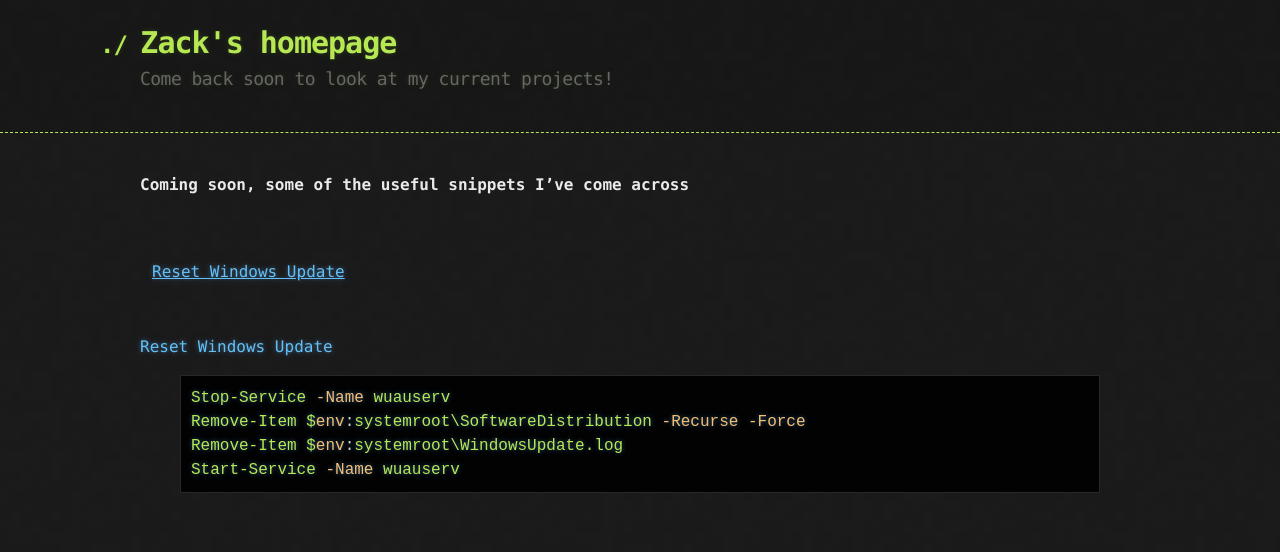
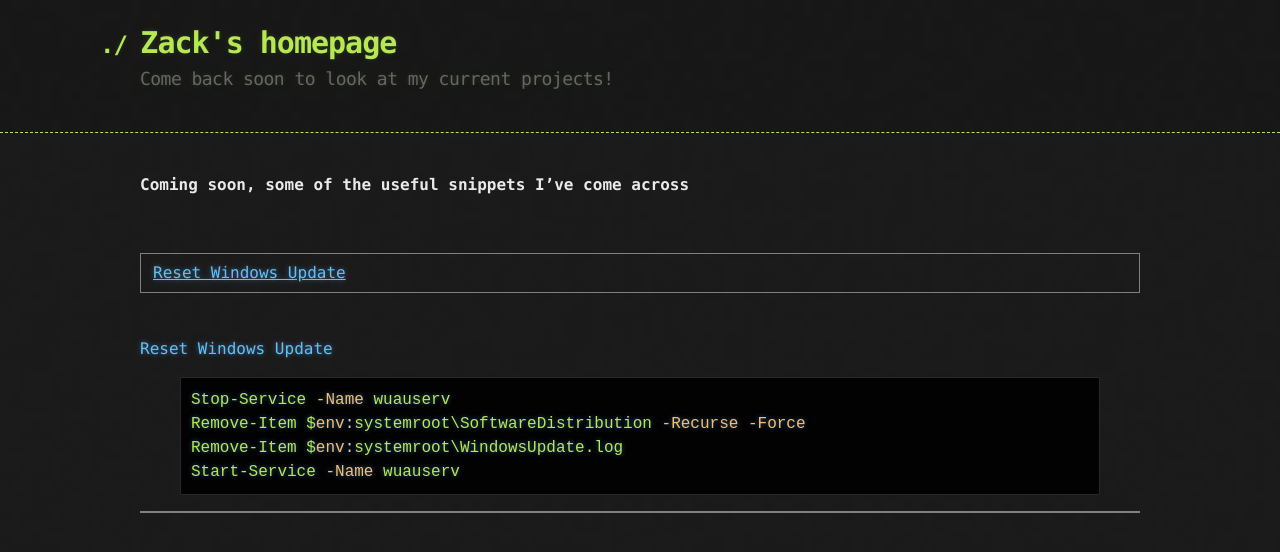
Before and after one commit to zackruiz77/zackruiz77.github.io, a Jekyll site: the page built from code_snippets.md, in a window 1280 px wide. Shown: the top 552 px of the page. Built offline with Jekyll 4.4.1, drawn with Linux system fonts in a browser that asks for light colours.

Commit message:
Change table CSS

```diff
--- a/_sass/jekyll-theme-hacker.scss
+++ b/_sass/jekyll-theme-hacker.scss
@@ -183,6 +183,7 @@ code.highlighter-rouge {
 table {
   width: 100%;
   margin: 0 0 20px 0;
+  border: 1px solid gray;
 }
 
 th {
```
